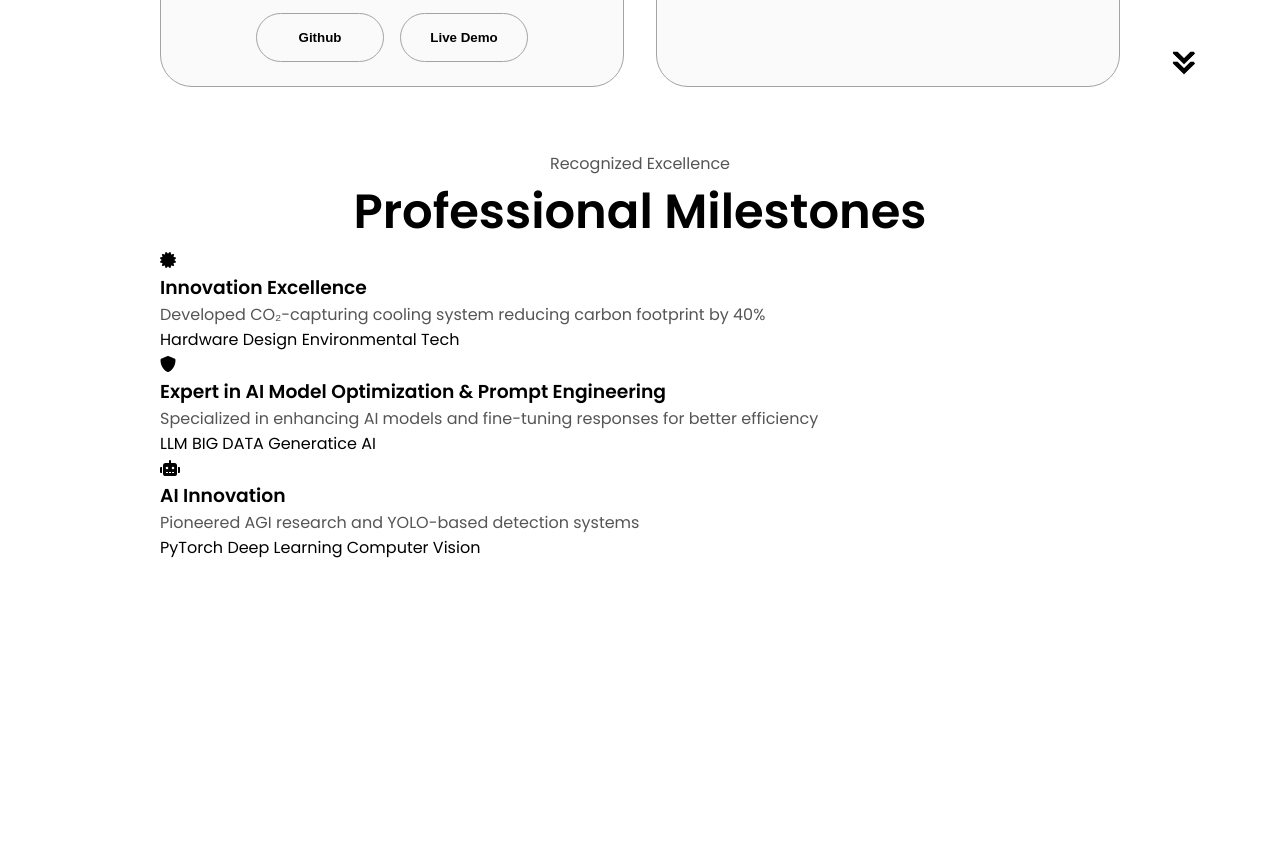
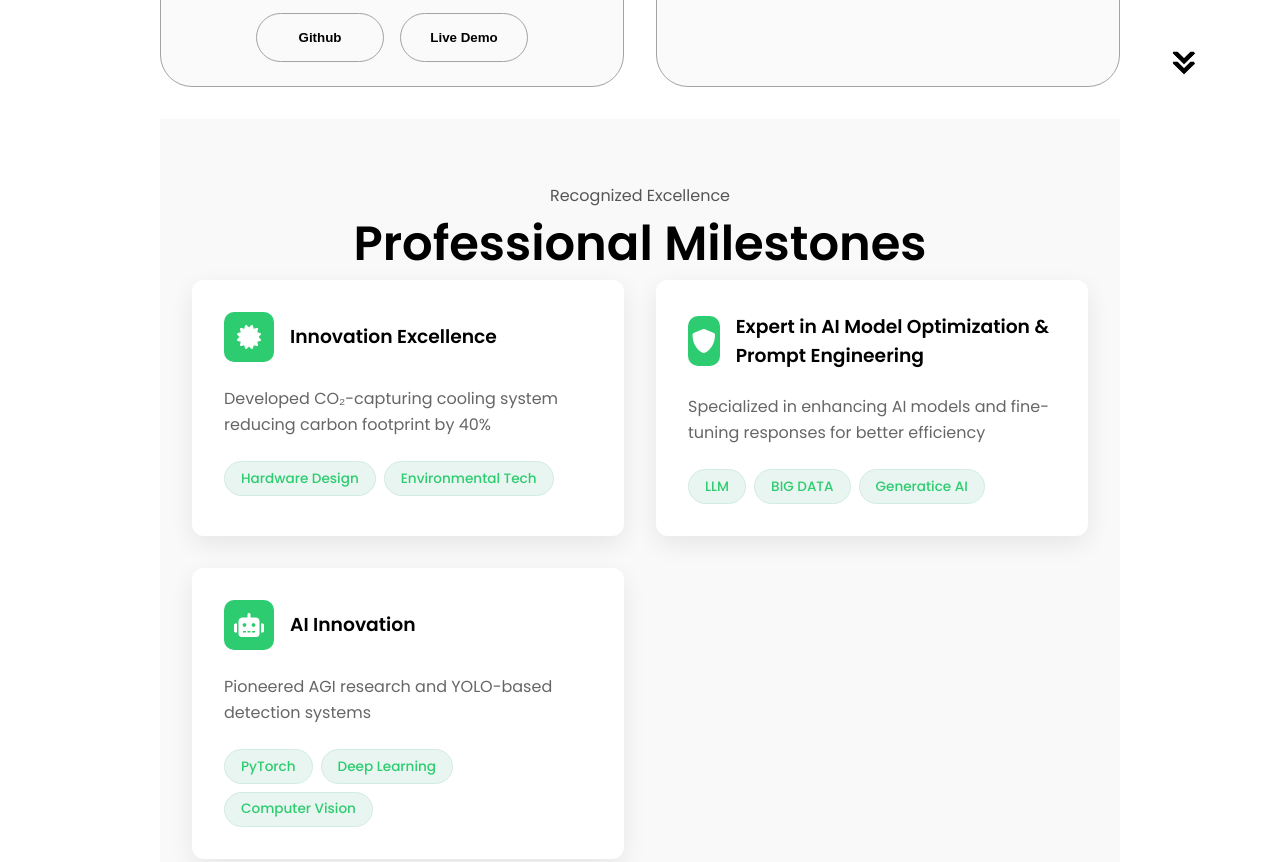
Before and after one commit to solankiboy939/resume, a plain HTML site: page index.html in a window 1280 px wide. Shown: the part 3547-4409 px from the top of the page. Drawn offline with Linux system fonts and the light colour scheme.

Commit message:
Update style.css

```diff
--- a/style.css
+++ b/style.css
@@ -430,3 +430,95 @@ footer {
 footer p {
   text-align: center;
 }
+
+
+
+
+
+/* Add to CSS */
+#achievements {
+  padding: 4rem 0;
+  background: #f9f9f9;
+}
+
+.achievements-container {
+  display: grid;
+  grid-template-columns: repeat(auto-fit, minmax(300px, 1fr));
+  gap: 2rem;
+  max-width: 1200px;
+  margin: 0 auto;
+  padding: 0 2rem;
+}
+
+.milestone-card {
+  background: white;
+  border-radius: 12px;
+  padding: 2rem;
+  box-shadow: 0 8px 24px rgba(0,0,0,0.08);
+  transition: transform 0.3s cubic-bezier(0.4, 0, 0.2, 1);
+}
+
+.milestone-card:hover {
+  transform: translateY(-5px);
+}
+
+.milestone-header {
+  display: flex;
+  align-items: center;
+  margin-bottom: 1.5rem;
+}
+
+.milestone-icon {
+  width: 50px;
+  height: 50px;
+  background: #2ecc71;
+  border-radius: 10px;
+  display: flex;
+  align-items: center;
+  justify-content: center;
+  margin-right: 1rem;
+}
+
+.milestone-icon i {
+  color: white;
+  font-size: 1.5rem;
+}
+
+.milestone-content h3 {
+  font-size: 1.4rem;
+  color: #2c3e50;
+  margin-bottom: 1rem;
+}
+
+.milestone-description {
+  color: #666;
+  line-height: 1.6;
+  margin-bottom: 1.5rem;
+}
+
+.milestone-details {
+  display: flex;
+  flex-wrap: wrap;
+  gap: 0.5rem;
+}
+
+.pill {
+  background: #e9f5f0;
+  color: #2ecc71;
+  padding: 0.4rem 1rem;
+  border-radius: 20px;
+  font-size: 0.85rem;
+  font-weight: 500;
+  border: 1px solid #d1ede2;
+}
+
+@media (max-width: 768px) {
+  .achievements-container {
+    grid-template-columns: 1fr;
+    padding: 0 1rem;
+  }
+
+  .milestone-card {
+    padding: 1.5rem;
+  }
+}
```
